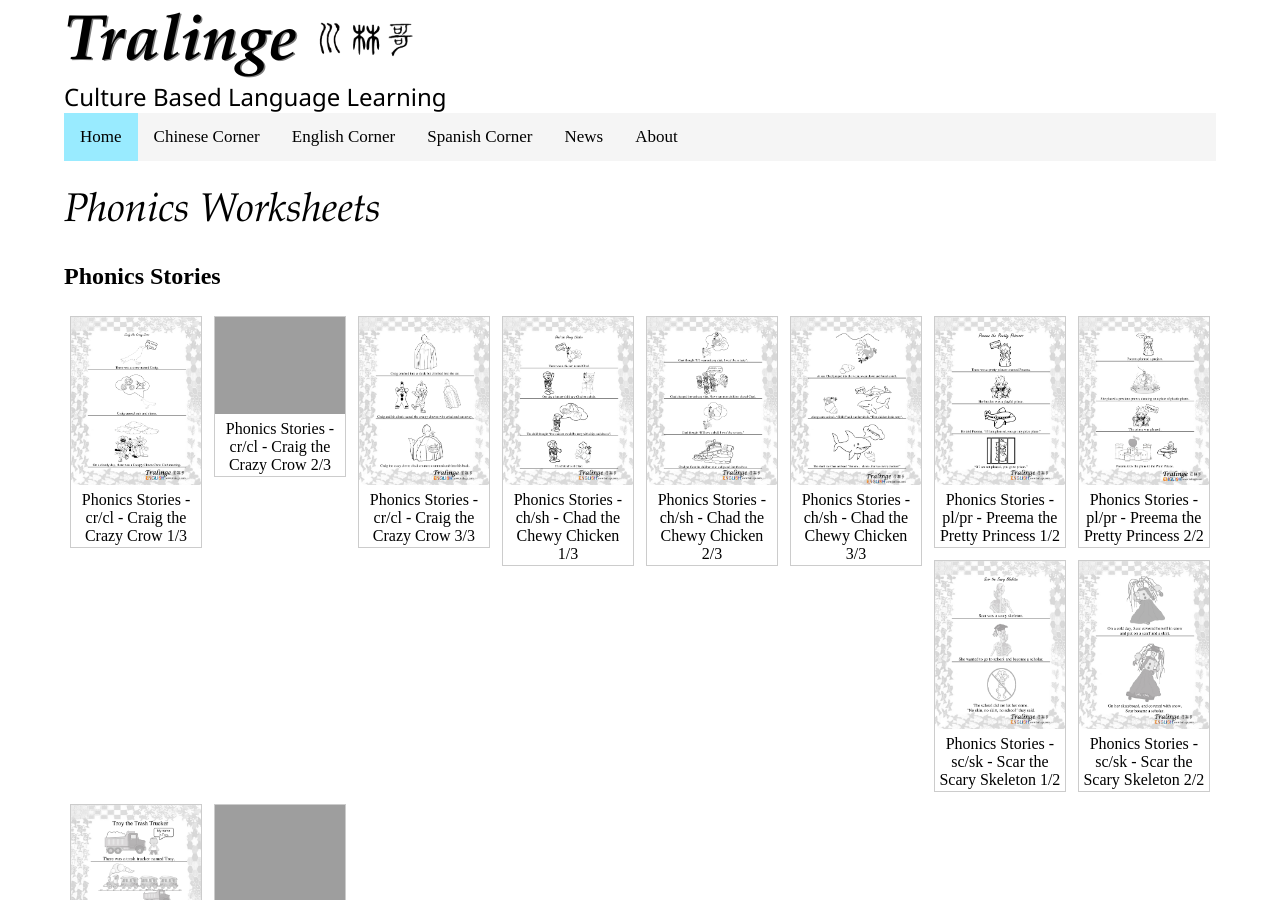
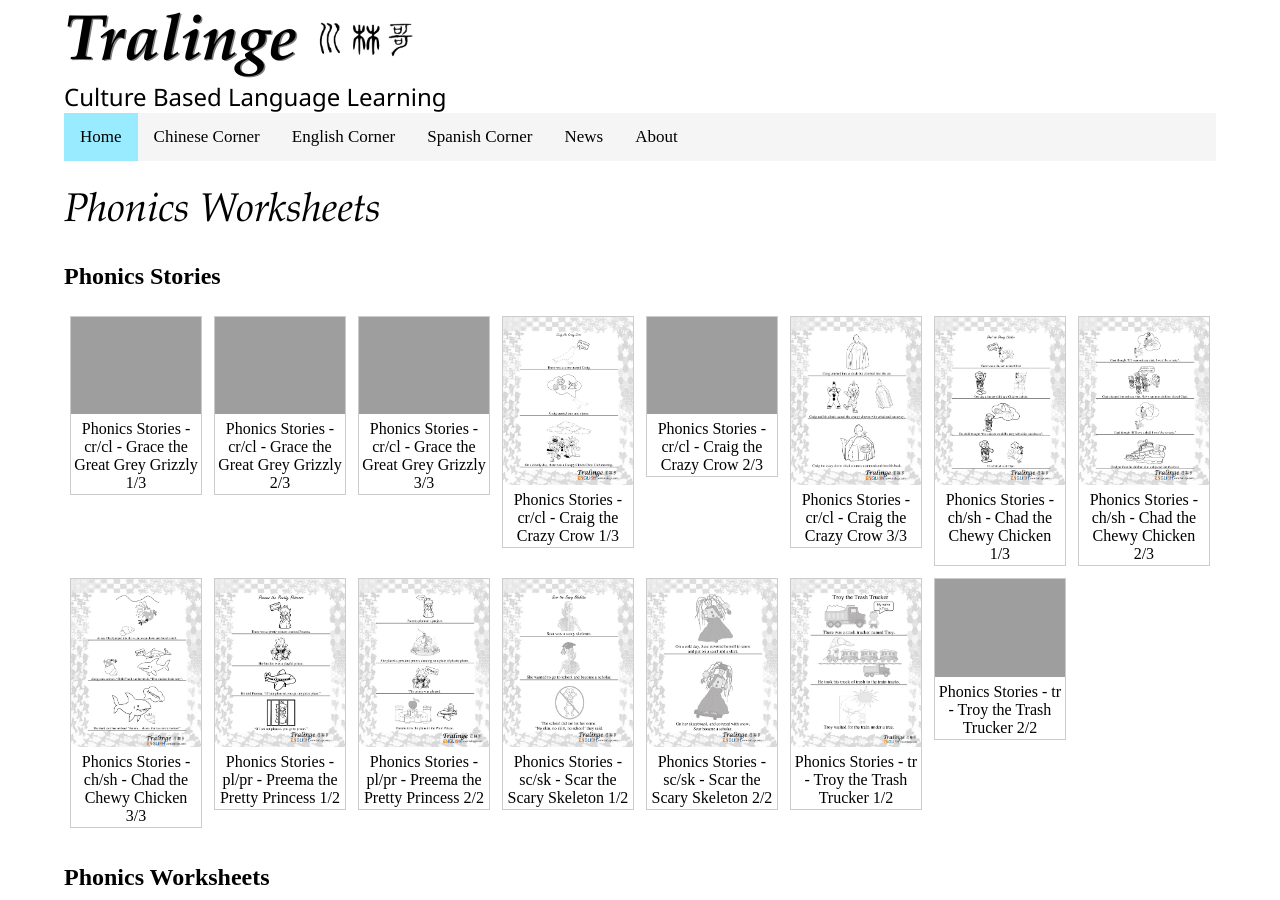
Before and after one commit to Tralinge/tralinge.github.io, a Jekyll site: the page built from english_corner/worksheets/phonics.html, in a window 1280 px wide and 900 px high. Built offline with Jekyll 4.4.1, drawn with Linux system fonts in a browser that asks for light colours.

Commit message:
Update phonics.html

```diff
--- a/english_corner/worksheets/phonics.html
+++ b/english_corner/worksheets/phonics.html
@@ -9,6 +9,34 @@
 
 	<h1>Phonics Worksheets</h1>
 		<h2>Phonics Stories</h2>
+
+			<div class="responsive">
+			  <div class="gallery">
+				<a target="_blank" href="http://www.tralinge.com/english_corner/worksheets/phonics/grace 1of3.jpg">
+						<img src="http://www.tralinge.com/english_corner/worksheets/phonics/grace 1of3.jpg" alt="grace 1/3" width="400">
+				</a>
+				<div class="desc">Phonics Stories - cr/cl - Grace the Great Grey Grizzly 1/3</div>
+			  </div>
+			</div>
+
+			<div class="responsive">
+			  <div class="gallery">
+				<a target="_blank" href="http://www.tralinge.com/english_corner/worksheets/phonics/grace 2of3.jpg">
+						<img src="http://www.tralinge.com/english_corner/worksheets/phonics/grace 2of3.jpg" alt="grace 2/3" width="400">
+				</a>
+				<div class="desc">Phonics Stories - cr/cl - Grace the Great Grey Grizzly 2/3</div>
+			  </div>
+			</div>
+
+			<div class="responsive">
+			  <div class="gallery">
+				<a target="_blank" href="http://www.tralinge.com/english_corner/worksheets/phonics/grace 3of3.jpg">
+						<img src="http://www.tralinge.com/english_corner/worksheets/phonics/grace 3of3.jpg" alt="grace 3/3" width="400">
+				</a>
+				<div class="desc">Phonics Stories - cr/cl - Grace the Great Grey Grizzly 3/3</div>
+			  </div>
+			</div>
+
 			<div class="responsive">
 			  <div class="gallery">
 				<a target="_blank" href="http://www.tralinge.com/english_corner/worksheets/phonics/craig 1of3.jpg">
```
